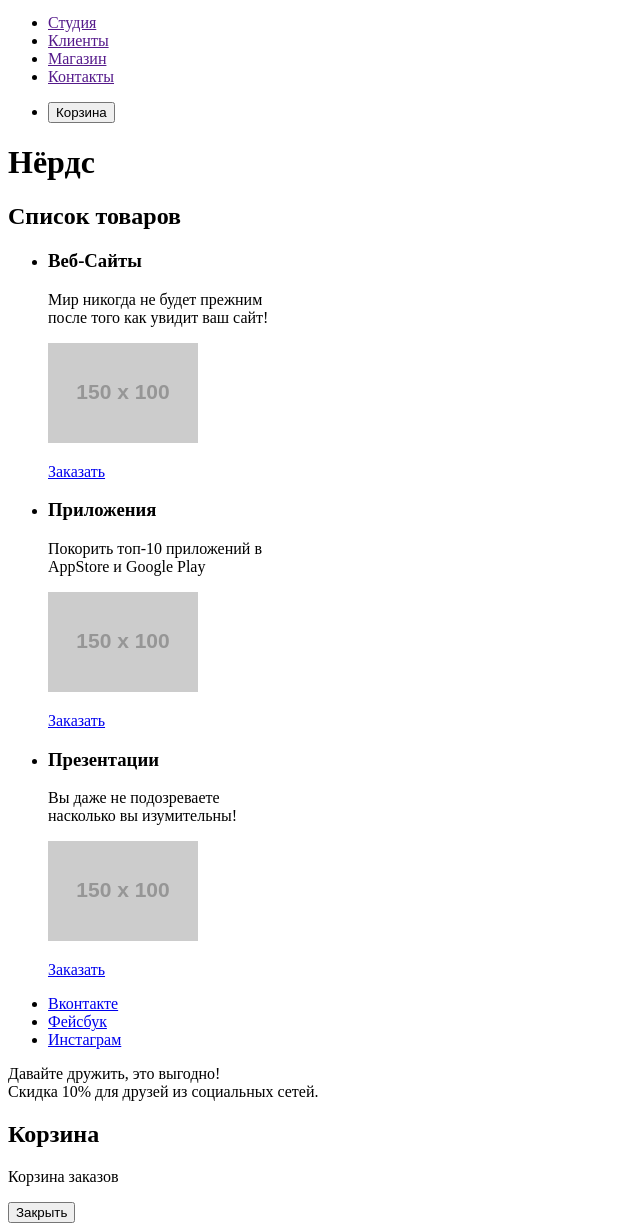
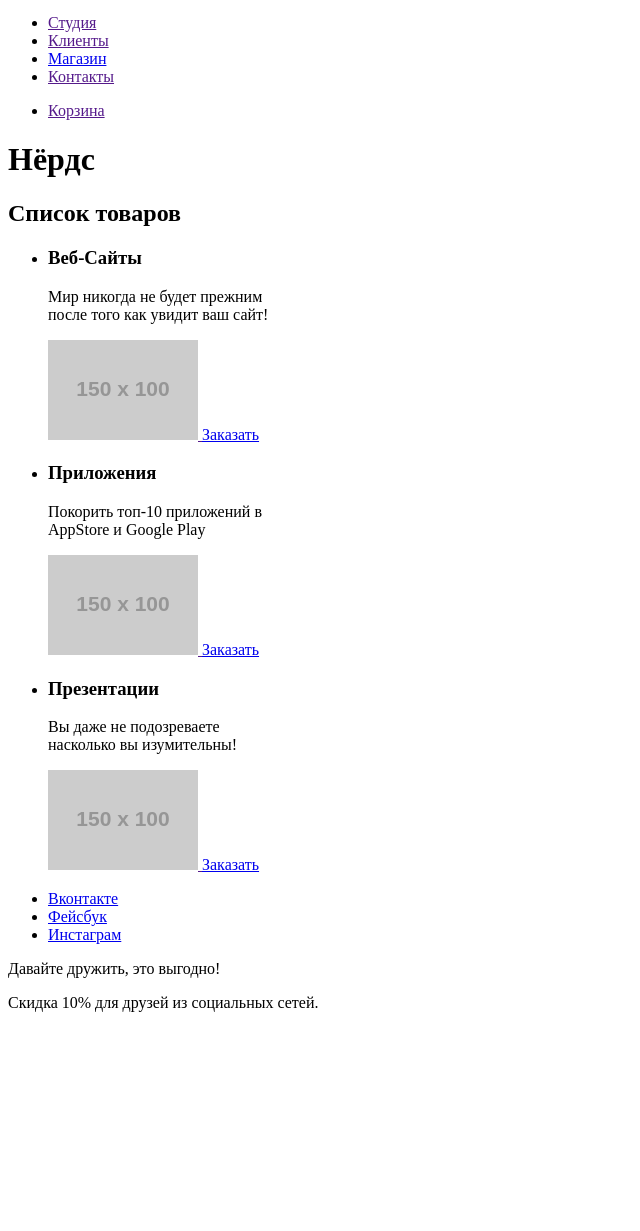
Before and after one commit to Tidhanter/1018805-nerds-26, a plain HTML site: page index.html in a window 1280 px wide. Shown: the part 114-1345 px from the top of the page, without its empty margins (0-640 px from the left). After the commit the page ends 1142 px from the top, so only its background shows below. Drawn offline with Linux system fonts and the light colour scheme; placeholder pictures from the web are drawn by us.

Commit message:
Личный проект: начинаем разметку. Главная страница. Внесения поправок

```diff
--- a/index.html
+++ b/index.html
@@ -7,18 +7,19 @@
 <body>
   	<header>
   		<nav>
-  			<a href="index.html">
+  			<a>
   				<img src="https://via.placeholder.com/150x100" alt="">
   			</a>
   		    <ul>
   				<li><a href="">Студия</a></li>
   				<li><a href="">Клиенты</a></li>
-  				<li><a href="">Магазин</a></li>
+  				<li><a href="catalog.html">Магазин</a></li>
   				<li><a href="">Контакты</a></li>
   			</ul>
   			<ul>
   				<li>
-  					<button class="basket-botton" type="button">Корзина</button></li>
+  					<a class="basket-button" href="">Корзина</a>
+  				</li>
   			</ul>
    		</nav>
   	</header>
@@ -28,15 +29,12 @@
     	<h2> Список товаров</h2>
     <ul>
           <li>
-          	<a>
             <h3>Веб-Сайты</h3></a>
             <p>Мир никогда не будет прежним<br>после того как увидит ваш сайт!</p>
             <a href="">
                 <img src="https://via.placeholder.com/150x100" alt="">
             </a>
-            <p>
    			<a class="button" href="#">Заказать</a>
-   		</p>
           </li>
              <li>
           	<a>
@@ -45,9 +43,7 @@
             <a href="">
                 <img src="https://via.placeholder.com/150x100" alt="">
             </a>
-            <p>
    			<a class="button" href="#">Заказать</a>
-   		</p>
           </li>
           <li>
           	<a>
@@ -56,9 +52,7 @@
             <a href="">
                 <img src="https://via.placeholder.com/150x100" alt="">
             </a>
-            <p>
    			<a class="button" href="#">Заказать</a>
-   		</p>
           </li>
     </section>
   </main>
@@ -70,14 +64,8 @@
           <li><a href="#">Инстаграм</a></li>
         </ul>
       </div>
-      <p>Давайте дружить, это выгодно! <br>
-      Скидка 10% для друзей из социальных сетей.</p>
+      <p>Давайте дружить, это выгодно!</p>
+      <p>Скидка 10% для друзей из социальных сетей.</p>
     </footer>
-   <section>
-      <h2>Корзина</h2>
-      <p>Корзина заказов</p>
-      <!-- Здесь будет форма -->
-      <button type="button">Закрыть</button>
-    </section>
   </body>
 </html>
```
